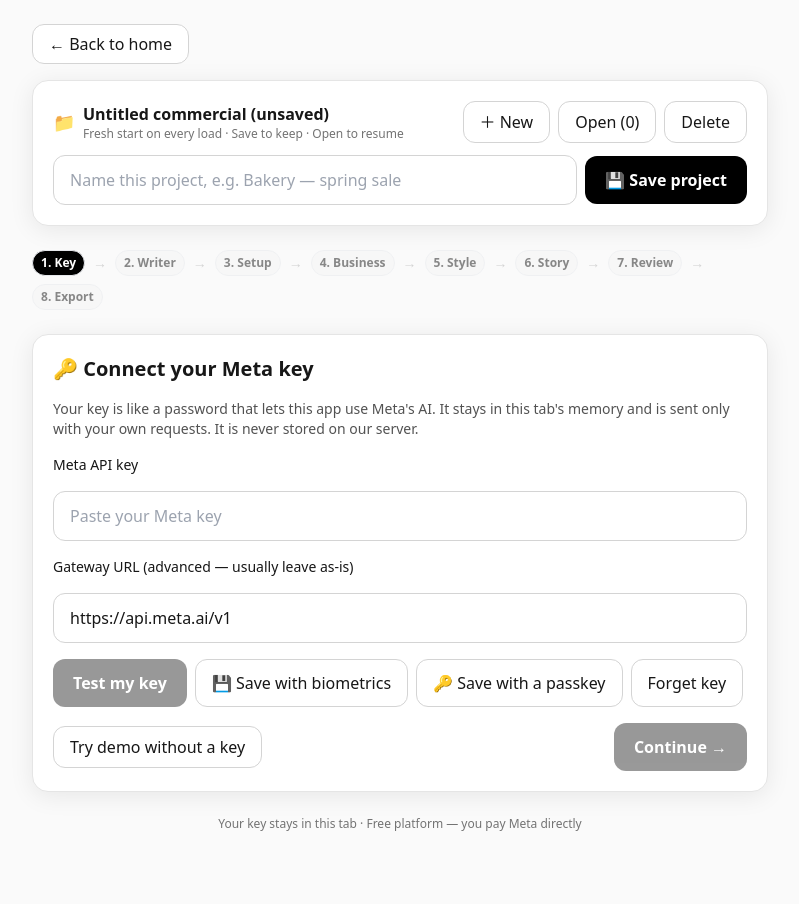
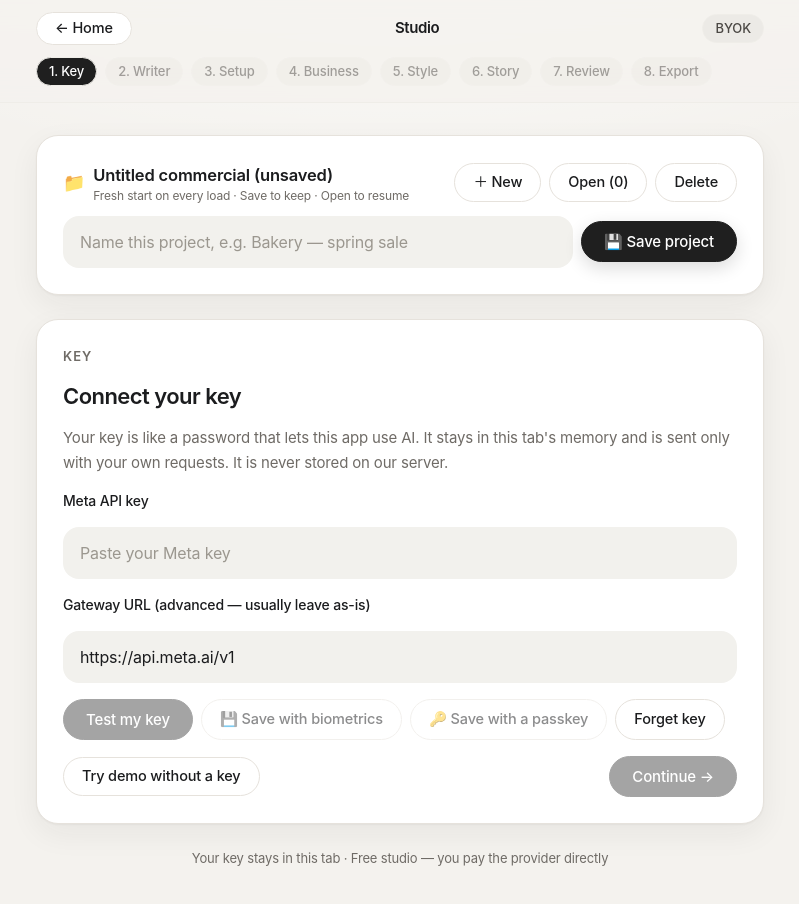
Before and after one commit to alkaika/ai-social-commercial-studio, a Next.js app: page /studio in a window 1280 px wide. Shown: the top 904 px of the page, without its empty margins (240-1039 px from the left). Before the commit the page ends 864 px from the top, so only its background shows below. Built offline with nearby package versions, Linux system fonts and the light colour scheme.

Commit message:
Visual-only reskin: warm minimal conversational theme, no behavior change

```diff
--- a/app/globals.css
+++ b/app/globals.css
@@ -2,10 +2,227 @@
 @tailwind components;
 @tailwind utilities;
 
-:root { color-scheme: light; }
-body { @apply bg-neutral-50 text-neutral-900; }
-.card { @apply bg-white rounded-2xl shadow-card border border-neutral-200 p-5; }
-.btn-primary { @apply bg-black text-white rounded-xl px-5 py-3 font-semibold hover:opacity-90 disabled:opacity-40; }
-.btn-secondary { @apply bg-white border border-neutral-300 rounded-xl px-4 py-2 font-medium hover:bg-neutral-100; }
-.input { @apply w-full border border-neutral-300 rounded-xl px-4 py-3 text-base focus:outline-none focus:ring-2 focus:ring-black; }
-.badge { @apply inline-block text-xs font-semibold px-2 py-1 rounded-full bg-neutral-100 border; }
+/*
+  Warm minimal conversational theme — original styling only.
+  No third-party logos, names, or trademarks used in the design.
+  Narrow centered column, soft paper background, pill controls.
+*/
+
+:root {
+  color-scheme: light;
+  --meta-bg: #f4f2ee;
+  --meta-bg-soft: #edecea;
+  --meta-surface: #ffffff;
+  --meta-input: #eceae6;
+  --meta-text: #1b1c1e;
+  --meta-muted: #6f6b66;
+  --meta-faint: #a8a29a;
+  --meta-border: #e6e2dc;
+  --meta-border-soft: #efede8;
+  --meta-ink: #1f1f1f;
+  --meta-ring: rgba(31, 31, 31, 0.16);
+}
+
+html {
+  -webkit-font-smoothing: antialiased;
+  text-rendering: optimizeLegibility;
+}
+
+body {
+  background: var(--meta-bg);
+  color: var(--meta-text);
+  font-family: ui-sans-serif, -apple-system, BlinkMacSystemFont, "Segoe UI",
+    Roboto, "Helvetica Neue", Arial, "Noto Sans", sans-serif,
+    "Apple Color Emoji", "Segoe UI Emoji";
+  font-size: 16.5px;
+  line-height: 1.6;
+  letter-spacing: -0.01em;
+}
+
+/* Greeting / hero type like the reference app */
+.meta-greeting {
+  font-size: clamp(32px, 5vw, 44px);
+  line-height: 1.08;
+  font-weight: 400;
+  letter-spacing: -0.032em;
+  color: var(--meta-text);
+}
+.meta-greeting span {
+  color: var(--meta-faint);
+}
+.meta-sub {
+  font-size: 17px;
+  line-height: 1.55;
+  color: var(--meta-muted);
+  letter-spacing: -0.01em;
+}
+.meta-eyebrow {
+  font-size: 13px;
+  font-weight: 600;
+  letter-spacing: 0.08em;
+  text-transform: uppercase;
+  color: var(--meta-muted);
+}
+
+/* Layout shell — narrow centered column like a chat app */
+.meta-shell {
+  min-height: 100vh;
+  background:
+    radial-gradient(1200px 500px at 50% -120px, #ffffff 0%, rgba(255,255,255,0) 60%),
+    var(--meta-bg);
+}
+.meta-column {
+  width: 100%;
+  max-width: 768px;
+  margin-inline: auto;
+}
+.meta-topbar {
+  position: sticky;
+  top: 0;
+  z-index: 30;
+  backdrop-filter: blur(14px);
+  background: rgba(244, 242, 238, 0.82);
+  border-bottom: 1px solid var(--meta-border-soft);
+}
+.meta-step-pills {
+  scrollbar-width: thin;
+}
+.meta-step-pills::-webkit-scrollbar {
+  height: 6px;
+}
+
+/* Cards */
+.card {
+  background: var(--meta-surface);
+  border: 1px solid var(--meta-border);
+  border-radius: 22px;
+  padding: 22px;
+  box-shadow:
+    0 1px 2px rgba(27, 28, 30, 0.04),
+    0 10px 30px rgba(27, 28, 30, 0.06);
+}
+@media (min-width: 640px) {
+  .card { padding: 26px; }
+}
+
+/* Buttons — pill, quiet, reference-like */
+.btn-primary {
+  display: inline-flex;
+  align-items: center;
+  justify-content: center;
+  gap: 8px;
+  background: var(--meta-ink);
+  color: #fff;
+  border: 1px solid var(--meta-ink);
+  border-radius: 999px;
+  padding: 12px 22px;
+  font-size: 15px;
+  font-weight: 550;
+  letter-spacing: -0.01em;
+  line-height: 1;
+  transition: transform 0.12s ease, opacity 0.15s ease, background 0.15s ease;
+  box-shadow: 0 6px 18px rgba(0, 0, 0, 0.14);
+}
+.btn-primary:hover { opacity: 0.88; }
+.btn-primary:active { transform: translateY(1px); }
+.btn-primary:disabled { opacity: 0.4; box-shadow: none; cursor: not-allowed; }
+
+.btn-secondary {
+  display: inline-flex;
+  align-items: center;
+  justify-content: center;
+  gap: 8px;
+  background: #fff;
+  color: var(--meta-text);
+  border: 1px solid var(--meta-border);
+  border-radius: 999px;
+  padding: 11px 18px;
+  font-size: 14.5px;
+  font-weight: 550;
+  letter-spacing: -0.01em;
+  line-height: 1;
+  transition: background 0.15s ease, border-color 0.15s ease, transform 0.12s ease;
+}
+.btn-secondary:hover { background: #f7f6f3; border-color: #d9d4cc; }
+.btn-secondary:active { transform: translateY(1px); }
+.btn-secondary:disabled { opacity: 0.5; cursor: not-allowed; }
+
+/* Inputs */
+.input {
+  width: 100%;
+  background: #f2f1ed;
+  border: 1px solid transparent;
+  border-radius: 16px;
+  padding: 13px 16px;
+  font-size: 16px;
+  line-height: 1.5;
+  color: var(--meta-text);
+}
+.input::placeholder { color: #9b978f; }
+.input:focus {
+  outline: none;
+  background: #fff;
+  border-color: var(--meta-text);
+  box-shadow: 0 0 0 4px var(--meta-ring);
+}
+textarea.input { resize: vertical; min-height: 44px; }
+select.input { background: #fff; border-color: var(--meta-border); }
+
+/* Small pill badge */
+.badge {
+  display: inline-flex;
+  align-items: center;
+  gap: 6px;
+  font-size: 13px;
+  font-weight: 550;
+  letter-spacing: -0.01em;
+  line-height: 1;
+  padding: 7px 12px;
+  border-radius: 999px;
+  background: #eceae6;
+  border: 1px solid var(--meta-border-soft);
+  color: #4b4844;
+  white-space: nowrap;
+}
+
+/* Suggestion / prompt tiles */
+.meta-tile {
+  background: var(--meta-surface);
+  border: 1px solid var(--meta-border);
+  border-radius: 18px;
+  padding: 16px;
+  text-align: left;
+  box-shadow: 0 1px 2px rgba(0,0,0,0.04);
+  transition: transform 0.15s ease, box-shadow 0.15s ease, border-color 0.15s ease;
+}
+.meta-tile:hover {
+  transform: translateY(-1px);
+  border-color: #d9d4cc;
+  box-shadow: 0 10px 28px rgba(0,0,0,0.08);
+}
+
+/* Composer bar */
+.meta-composer {
+  background: var(--meta-surface);
+  border: 1px solid var(--meta-border);
+  border-radius: 28px;
+  box-shadow:
+    0 1px 2px rgba(0,0,0,0.05),
+    0 18px 50px rgba(0,0,0,0.08);
+}
+
+/* Code / prompt blocks stay dark for readability */
+pre {
+  font-size: 13.5px;
+  line-height: 1.6;
+}
+
+/* Gently remap legacy neutral utilities to the warm paper palette.
+   No markup changes needed — keeps every feature intact. */
+.bg-neutral-50 { background-color: #f2f1ed !important; }
+.bg-neutral-100 { background-color: #eceae6 !important; }
+.text-neutral-500, .text-neutral-600 { color: var(--meta-muted) !important; }
+.text-neutral-700 { color: #4b4844 !important; }
+.border-neutral-200, .border-neutral-300 { border-color: var(--meta-border) !important; }
+.bg-neutral-900 { background-color: #1f1f1f !important; }
+.rounded-xl { border-radius: 16px !important; }
--- a/app/layout.tsx
+++ b/app/layout.tsx
@@ -3,13 +3,13 @@ import type { Metadata } from 'next';
 
 export const metadata: Metadata = {
   title: 'AI Social Commercial Studio (BYOK)',
-  description: 'Make high-quality social commercials in minutes. Bring your own Meta key — no subscription.',
+  description: 'Make high-quality social commercials in minutes. Bring your own key — no subscription.',
 };
 
 export default function RootLayout({ children }: { children: React.ReactNode }) {
   return (
     <html lang="en">
-      <body className="min-h-screen">{children}</body>
+      <body className="min-h-screen antialiased">{children}</body>
     </html>
   );
 }
--- a/app/page.tsx
+++ b/app/page.tsx
@@ -42,54 +42,67 @@ function HomeInner() {
   const JUDGING = JUDGING_BUILD && view === 'judging';
 
   return (
-    <main className="max-w-3xl mx-auto px-6 py-16 space-y-8">
+    <div className="meta-shell">
+      <header className="meta-topbar">
+        <div className="meta-column px-5 py-3 flex items-center justify-between">
+          <span className="font-semibold tracking-tight text-[15px]">Studio</span>
+          <span className="badge">BYOK · no subscription</span>
+        </div>
+      </header>
+      <main className="meta-column px-5 pt-14 pb-16 space-y-10">
       <div className="text-center space-y-4">
-        <h1 className="text-4xl font-bold">Make a commercial in under 5 minutes</h1>
+        <p className="meta-eyebrow">Social commercial studio</p>
+        <h1 className="meta-greeting">Make a commercial <span>in under 5 minutes</span></h1>
         {JUDGING ? (
-          <p className="text-lg text-neutral-600">Judging build — every AI step is live, no key needed. Pick a writer and go.</p>
+          <p className="meta-sub max-w-xl mx-auto">Judging build — every AI step is live, no key needed. Pick a writer and go.</p>
         ) : (
-          <p className="text-lg text-neutral-600">No editing experience needed. No monthly subscription. Bring your own Meta key — you pay Meta directly, only for what you generate.</p>
+          <p className="meta-sub max-w-xl mx-auto">No editing experience needed. No monthly subscription. Bring your own key — you pay the provider directly, only for what you generate.</p>
         )}
-        <div className="flex gap-3 justify-center flex-wrap">
-          <Link href={JUDGING ? '/studio' : '/studio?build=byok'} className="btn-primary">{JUDGING ? 'Start judging run →' : JUDGING_BUILD ? 'Start run →' : 'Start my commercial →'}</Link>
+        <div className="meta-composer p-3 sm:p-4">
+          <div className="flex flex-col sm:flex-row gap-2 justify-center items-stretch">
+            <Link href={JUDGING ? '/studio' : '/studio?build=byok'} className="btn-primary flex-1 sm:flex-none sm:min-w-[220px]">{JUDGING ? 'Start judging run' : JUDGING_BUILD ? 'Start run' : 'Start my commercial'}</Link>
             {JUDGING ? (
-            <button className="btn-secondary" onClick={() => switchView('byok')}>Switch to BYOK build</button>
+              <button className="btn-secondary flex-1 sm:flex-none" onClick={() => switchView('byok')}>Switch to BYOK build</button>
             ) : (
               <>
-              <Link href="/studio?demo=1" className="btn-secondary">Try the demo (no key needed)</Link>
-              {JUDGING_BUILD && <button className="btn-secondary" onClick={() => switchView('judging')}>Switch to Judging build</button>}
+                <Link href="/studio?demo=1" className="btn-secondary flex-1 sm:flex-none">Try the demo</Link>
+                {JUDGING_BUILD && <button className="btn-secondary flex-1 sm:flex-none" onClick={() => switchView('judging')}>Switch to Judging build</button>}
               </>
             )}
           </div>
+          <p className="text-center text-[13px] text-muted mt-3">Free studio · your key stays in this tab · export for every platform</p>
         </div>
-      <div className="card space-y-2">
-        <h2 className="font-semibold text-lg">How it works</h2>
-        <ol className="list-decimal ml-5 space-y-1 text-neutral-700">
-          {JUDGING ? (
-            <>
-              <li>✍️ Pick your writer — see exact costs + data rights, no jargon</li>
-              <li>🏢 Add your website, photos, or pasted text</li>
-              <li>✨ Press Generate — preview, edit, or just tell the AI what to change</li>
-              <li>📤 Export for TikTok, Reels, Shorts, Instagram, YouTube, Facebook, X & LinkedIn</li>
-            </>
-          ) : (
-            <>
-              <li>🔑 Connect your Meta key (checked once, optionally saved with Face ID / Windows Hello)</li>
-              <li>✍️ Pick your writer — see exact costs + data rights, no jargon</li>
-              <li>🏢 Add your website, photos, or pasted text</li>
-              <li>✨ Press Generate — preview, edit, or just tell the AI what to change</li>
-              <li>📤 Export for TikTok, Reels, Shorts, Instagram, YouTube, Facebook, X & LinkedIn</li>
-            </>
-          )}
-        </ol>
+      </div>
+      <div className="grid sm:grid-cols-2 gap-3">
+        <div className="meta-tile">
+          <p className="text-[13px] font-semibold uppercase tracking-[0.08em] text-muted mb-1">01 · Key</p>
+          <p className="font-semibold text-[17px] leading-snug">Connect your key</p>
+          <p className="text-[14.5px] text-muted mt-1 leading-relaxed">Checked once, optionally saved with biometrics. Encrypted on your device.</p>
+        </div>
+        <div className="meta-tile">
+          <p className="text-[13px] font-semibold uppercase tracking-[0.08em] text-muted mb-1">02 · Writer</p>
+          <p className="font-semibold text-[17px] leading-snug">Pick your writer</p>
+          <p className="text-[14.5px] text-muted mt-1 leading-relaxed">See exact costs and data rights in plain language, no jargon.</p>
+        </div>
+        <div className="meta-tile">
+          <p className="text-[13px] font-semibold uppercase tracking-[0.08em] text-muted mb-1">03 · Business</p>
+          <p className="font-semibold text-[17px] leading-snug">Add your story</p>
+          <p className="text-[14.5px] text-muted mt-1 leading-relaxed">Website, photos, or pasted text. Preview, edit, or describe changes.</p>
+        </div>
+        <div className="meta-tile">
+          <p className="text-[13px] font-semibold uppercase tracking-[0.08em] text-muted mb-1">04 · Export</p>
+          <p className="font-semibold text-[17px] leading-snug">Share anywhere</p>
+          <p className="text-[14.5px] text-muted mt-1 leading-relaxed">TikTok, Reels, Shorts, Instagram, YouTube, Facebook, X and LinkedIn.</p>
+        </div>
       </div>
       {!JUDGING && (
         <div className="card">
-          <h2 className="font-semibold">Why BYOK?</h2>
-          <p className="text-neutral-700">This studio is free to use. Your Meta key is like a password that lets the app use Meta&apos;s AI. It is encrypted on your device, sent only with your own requests over HTTPS, and never stored on our server.</p>
+          <h2 className="font-semibold text-[18px] tracking-tight">Why bring your own key?</h2>
+          <p className="text-muted text-[15px] mt-2 leading-relaxed">This studio is free to use. Your key is like a password that lets the app use AI. It is encrypted on your device, sent only with your own requests over HTTPS, and never stored on our server.</p>
         </div>
       )}
       </main>
+    </div>
   );
 }
 
--- a/app/studio/page.tsx
+++ b/app/studio/page.tsx
@@ -111,30 +111,36 @@ function StudioInner() {
   };
 
   return (
-    <main className="max-w-3xl mx-auto px-4 py-8 space-y-6">
-      <div>
-        <Link href="/" className="btn-secondary">← Back to home</Link>
+    <div className="meta-shell">
+      <header className="meta-topbar">
+        <div className="meta-column px-5 py-3 flex items-center justify-between gap-3">
+          <Link href="/" className="btn-secondary !py-2">← Home</Link>
+          <span className="font-semibold tracking-tight text-[15px]">Studio</span>
+          <span className="badge">{JUDGING ? 'Judging · host key' : 'BYOK'}</span>
         </div>
-      {JUDGING && (
-        <p className="text-xs text-center bg-green-50 border border-green-200 text-green-800 rounded-xl p-2">
-          Judging mode — powered by the host key. No key needed.
-        </p>
-      )}
-      <ProjectBar />
-      <div className="flex items-center gap-2 text-sm flex-wrap" role="navigation" aria-label="Studio steps">
+        <div className="meta-column px-5 pb-3">
+          <div className="meta-step-pills flex items-center gap-2 text-sm overflow-x-auto pb-1" role="navigation" aria-label="Studio steps">
             {STEPS.map((s, i) => (
-          <span key={s.id} className="flex items-center gap-2">
+              <span key={s.id} className="flex items-center gap-2 shrink-0">
                 {i <= idx ? (
-              <button onClick={() => go(s.id)} className={`badge hover:opacity-70 ${i === idx ? '!bg-black !text-white' : 'underline'}`} title={`Go back to ${s.label}`}>
+                  <button onClick={() => go(s.id)} className={`badge hover:opacity-70 ${i === idx ? '!bg-ink !text-white' : ''}`} title={`Go back to ${s.label}`}>
                     {i + 1}. {s.label}{i < idx ? ' ✓' : ''}
                   </button>
                 ) : (
                   <span className="badge opacity-50">{i + 1}. {s.label}</span>
                 )}
-            {i < STEPS.length - 1 && <span className="text-neutral-300">→</span>}
               </span>
             ))}
           </div>
+        </div>
+      </header>
+      <main className="meta-column px-5 pt-8 pb-16 space-y-6">
+      {JUDGING && (
+        <p className="text-[13px] text-center bg-white border border-line text-muted rounded-full px-4 py-2">
+          Judging mode — powered by the host key. No key needed.
+        </p>
+      )}
+      <ProjectBar />
       {!JUDGING && step === 'key' && <KeySetup onDone={() => go('writer')} />}
       {step === 'writer' && <ModelPicker onDone={() => go('configure')} onBack={JUDGING ? undefined : goBack} />}
       {step === 'configure' && <ConfigureStep onDone={() => go('sources')} onBack={goBack} />}
@@ -143,8 +149,9 @@ function StudioInner() {
       {step === 'script' && <Storyboard onDone={() => go('export')} onBack={goBack} />}
       {step === 'review' && <Storyboard onDone={() => go('export')} onBack={goBack} />}
       {step === 'export' && <ExportStep onBack={goBack} />}
-      <p className="text-center text-xs text-neutral-500">{JUDGING ? 'Judging build — host key covers all AI usage' : 'Your key stays in this tab · Free platform — you pay Meta directly'}</p>
+      <p className="text-center text-[13px] text-muted">{JUDGING ? 'Judging build — host key covers all AI usage' : 'Your key stays in this tab · Free studio — you pay the provider directly'}</p>
       </main>
+    </div>
   );
 }
 
--- a/components/simple/ConfigureStep.tsx
+++ b/components/simple/ConfigureStep.tsx
@@ -13,7 +13,8 @@ export default function ConfigureStep({ onDone, onBack }: { onDone: () => void;
   }, []);
   return (
     <div className="card space-y-5">
-      <h2 className="text-xl font-bold">🎬 Pick your style</h2>
+      <p className="meta-eyebrow">Setup</p>
+      <h2 className="font-semibold tracking-tight text-[22px] leading-tight">Pick your style</h2>
       <p className="text-sm text-neutral-600">Your script will be written with these settings in mind — length, platform, and vibe shape the draft from the start.</p>
       <div>
         <p className="font-medium mb-2">How long?</p>
--- a/components/simple/KeySetup.tsx
+++ b/components/simple/KeySetup.tsx
@@ -74,8 +74,9 @@ export default function KeySetup({ onDone }: { onDone: () => void }) {
 
   return (
     <div className="card space-y-4">
-      <h2 className="text-xl font-bold">🔑 Connect your Meta key</h2>
-      <p className="text-neutral-600 text-sm">Your key is like a password that lets this app use Meta&apos;s AI. It stays in this tab&apos;s memory and is sent only with your own requests. It is never stored on our server.</p>
+      <p className="meta-eyebrow">Key</p>
+      <h2 className="font-semibold tracking-tight text-[22px] leading-tight">Connect your key</h2>
+      <p className="text-muted text-[15px] leading-relaxed">Your key is like a password that lets this app use AI. It stays in this tab&apos;s memory and is sent only with your own requests. It is never stored on our server.</p>
       {mounted && hasVault && <button className="btn-secondary" onClick={unlock} disabled={busy}>🔓 Unlock with Face ID / fingerprint</button>}
       {mounted && hasPasskey && <button className="btn-secondary" onClick={unlockPasskey} disabled={busy}>🔑 Unlock with passkey</button>}
       <label className="block text-sm font-medium">Meta API key</label>
--- a/components/simple/ModelPicker.tsx
+++ b/components/simple/ModelPicker.tsx
@@ -39,12 +39,13 @@ export default function ModelPicker({ onDone, onBack }: { onDone: () => void; on
 
   return (
     <div className="card space-y-4">
-      <h2 className="text-xl font-bold">✍️ Who should write your commercial?</h2>
-      <p className="text-sm text-neutral-600">Your last choice is pre-selected{lastWriter ? ` (${SPARK_MODELS[lastWriter].label})` : ''}. You can change this for every new commercial.</p>
+      <p className="meta-eyebrow">Writer</p>
+      <h2 className="font-semibold tracking-tight text-[22px] leading-tight">Who should write your commercial?</h2>
+      <p className="text-[15px] text-muted">Your last choice is pre-selected{lastWriter ? ` (${SPARK_MODELS[lastWriter].label})` : ''}. You can change this for every new commercial.</p>
       <div className="overflow-x-auto">
-        <table className="w-full text-sm border rounded-xl overflow-hidden">
+        <table className="w-full text-sm border border-line rounded-2xl overflow-hidden bg-white">
           <thead>
-            <tr className="bg-neutral-100 text-left">
+            <tr className="bg-[#f2f1ed] text-left">
               <th className="p-3 font-semibold">Feature / Dimension</th>
               <th className="p-3 font-semibold">Muse Spark 1.3 (Standard)</th>
               <th className="p-3 font-semibold">Muse Spark 1.3 Contributor</th>
@@ -61,10 +62,10 @@ export default function ModelPicker({ onDone, onBack }: { onDone: () => void; on
           </tbody>
         </table>
       </div>
-      <p className="text-sm bg-neutral-100 border rounded-xl p-3">
-        Example: a typical {durationSec}-second script costs about {fmtUSD(estimateScriptCost('spark-standard', durationSec))} with Standard vs about {fmtUSD(estimateScriptCost('spark-contributor', durationSec))} with Contributor. Your key is charged by Meta directly.
+      <p className="text-[15px] bg-[#f2f1ed] border border-line rounded-2xl p-4">
+        Example: a typical {durationSec}-second script costs about {fmtUSD(estimateScriptCost('spark-standard', durationSec))} with Standard vs about {fmtUSD(estimateScriptCost('spark-contributor', durationSec))} with Contributor. Your key is charged by the provider directly.
       </p>
-      <p className="text-sm text-neutral-600">Standard: your business content is not used for model training. Contributor: Meta may use prompts &amp; completions.</p>
+      <p className="text-[14px] text-muted">Standard: your business content is not used for model training. Contributor: provider may use prompts &amp; completions.</p>
       {JUDGING && (
         <p className="text-sm bg-green-50 border border-green-200 text-green-800 rounded-xl p-3">
           Judging default: Muse Spark 1.3 Contributor — picked for you. Standard is dimmed so every judging run stays consistent.
```
Also changed, not shown: clinerules/memory-bank/activeContext.md (+2 -1 lines), clinerules/memory-bank/progress.md (+1 -0 lines), tailwind.config.js (+20 -2 lines). Lines whose indentation alone changed are shown as unchanged.
